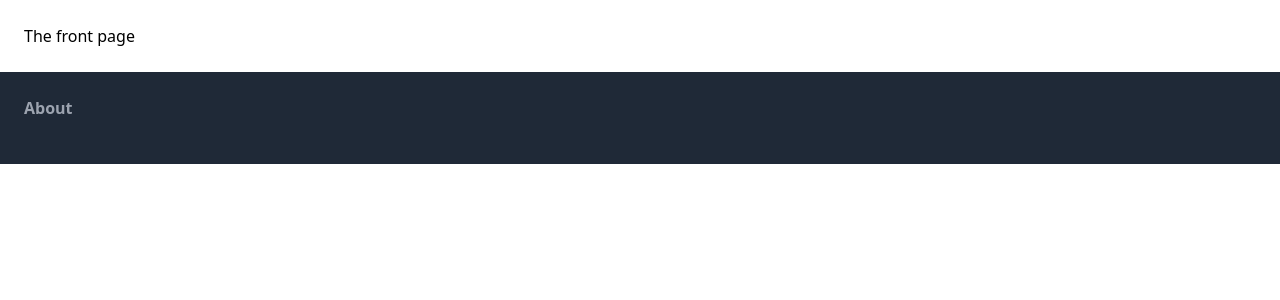
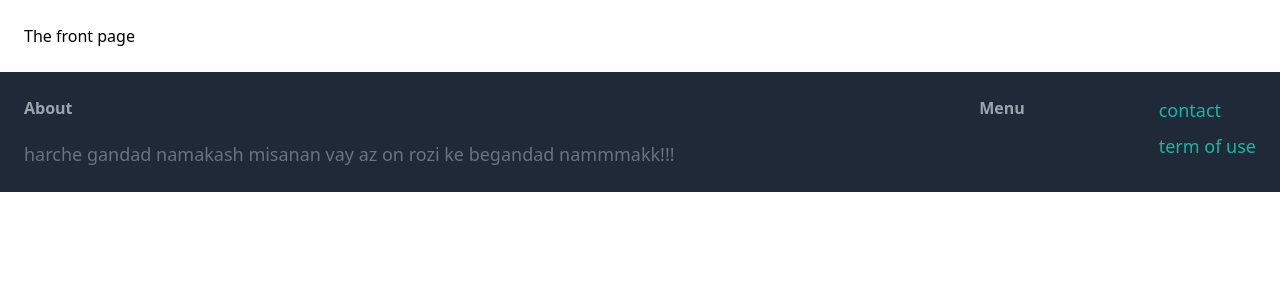
Before and after one commit to mohammadze32/Django-project, a Django app: page / in a window 1280 px wide. Shown: the part 76-376 px from the top of the page. Run offline with Django 4.2, Linux system fonts and the light colour scheme; some libraries are stand-ins or nearby versions.

Commit message:
term page

```diff
--- a/puddle/core/templates/core/base.html
+++ b/puddle/core/templates/core/base.html
@@ -27,7 +27,15 @@
             <div class ="w-2/3 pr-10">
                 <h3 class="mb-5 font-semibold text-gray-400">About</h3>
 
+                <p class="text-lg text-gray-500"> harche gandad namakash misanan vay az on rozi ke begandad nammmakk!!!</p>
+
             </div>
+            <h3 class="mb-5 font-semibold text-gray-400">Menu</h3>
+            <ul class="space-y-2">
+                <li><a href="{% url 'contact' %}" class="text-lg text-teal-500 hover:text-teal-500">contact</a></li>
+                <li><a href="{% url 'term' %}" class="text-lg text-teal-500 hover:text-teal-500">term of use</a></li>
+            </ul>
+
         </footer>
     </body>
 </html>
--- /dev/null
+++ b/puddle/core/templates/core/term.html
@@ -0,0 +1,5 @@
+{% extends 'core/base.html' %}
+{%block title%}Welcome{%endblock%}
+{%block content %}
+<h1>term of use </h1>
+{% endblock %}
--- a/puddle/core/views.py
+++ b/puddle/core/views.py
@@ -6,3 +6,5 @@ def index(request):
     return render(request , 'core/index.html')
 def contact(request):
     return render(request , 'core/contact.html')
+def term(request):
+    return render(request , 'core/term.html')
--- a/puddle/puddle/settings.py
+++ b/puddle/puddle/settings.py
@@ -39,7 +39,6 @@ INSTALLED_APPS = [
     'django.contrib.staticfiles',
     'core',
     'item',
-    'apm'
 ]#we add core to basic config
 
 MIDDLEWARE = [
--- a/puddle/puddle/urls.py
+++ b/puddle/puddle/urls.py
@@ -1,9 +1,10 @@
 from django.contrib import admin
 from django.urls import path
 from core.views import index
-from core.views import contact
+from core.views import contact , term
 urlpatterns = [
     path('' , index , name = 'index ' ) ,
     path('admin/', admin.site.urls),
-    path('contact/' , contact)
+    path('contact/' , contact , name= 'contact'),
+    path('term/' , term , name= 'term')
 ]
```
